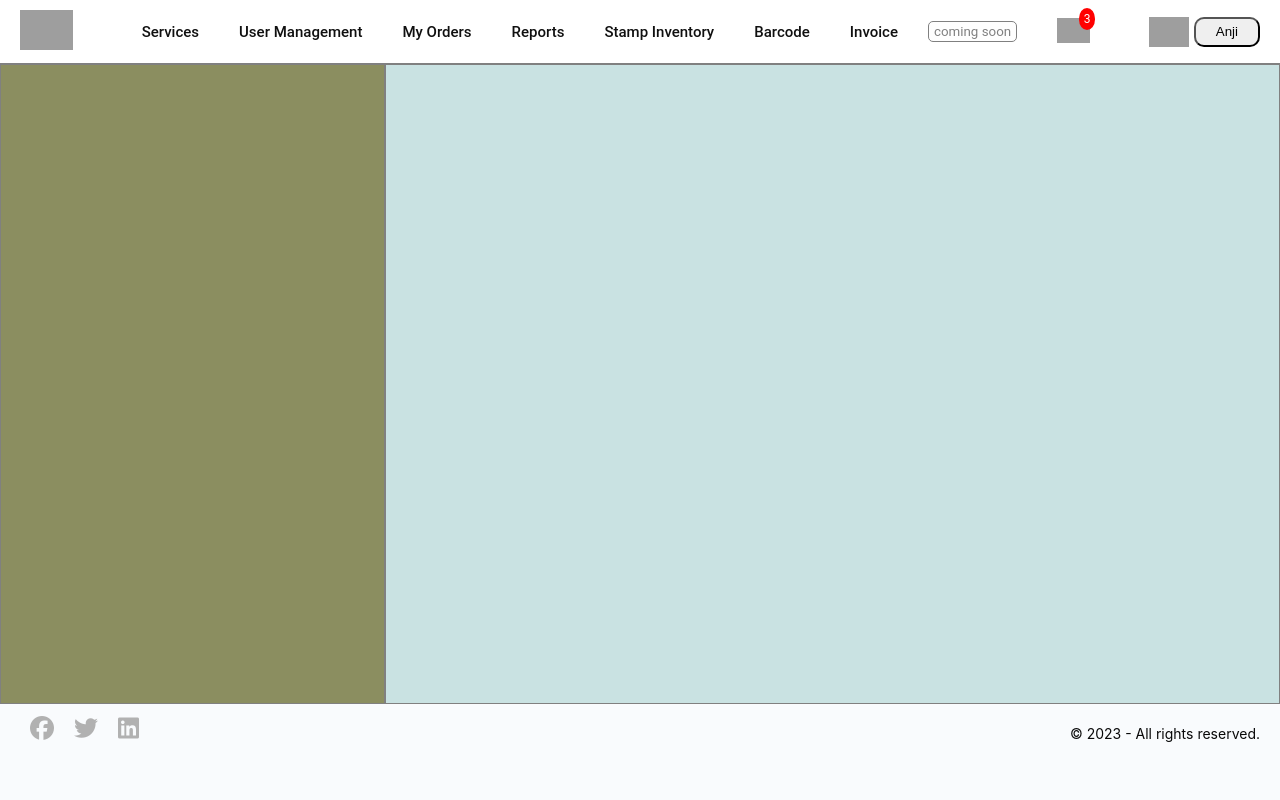
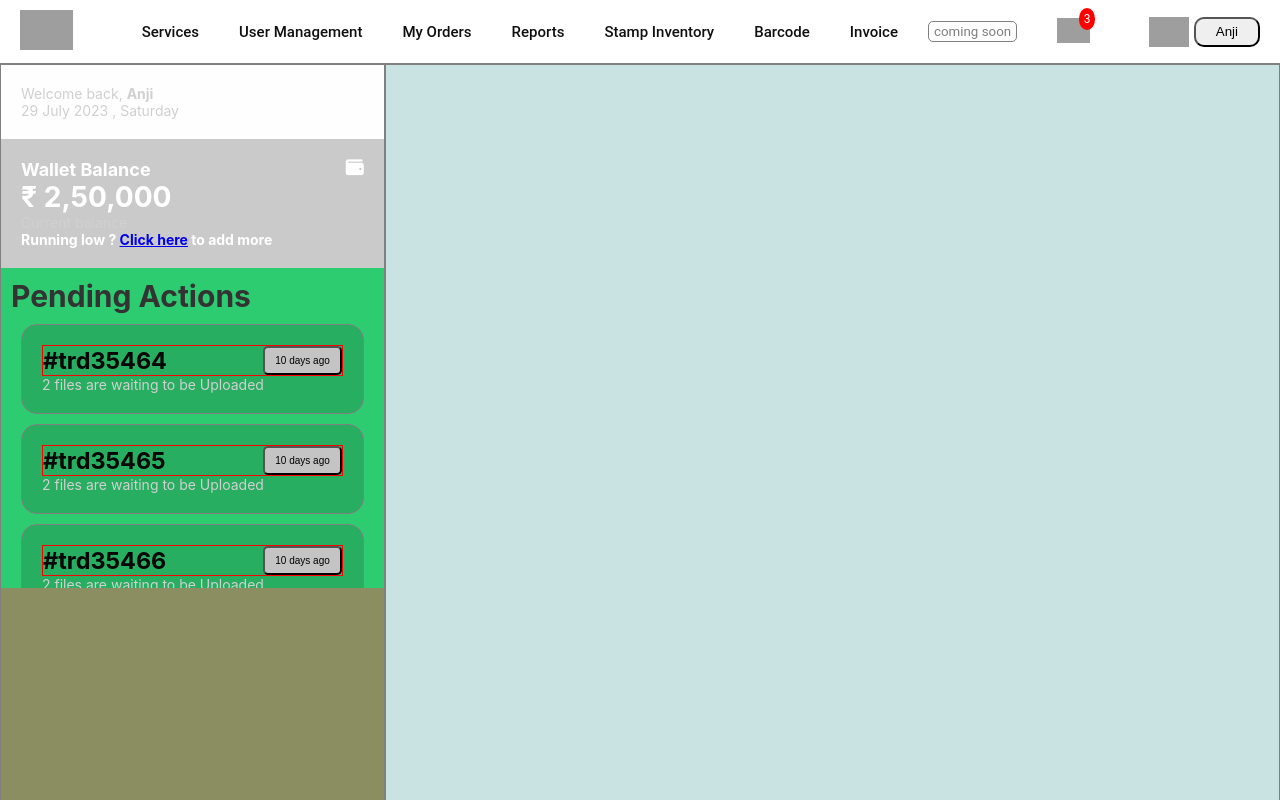
Before and after one commit to Anji515/Doqfy_App, an Angular app: page / in a window 1280 px wide. Shown: the top 800 px of the page. Built offline with nearby package versions, Linux system fonts and the light colour scheme; grey boxes are pictures that could not be loaded.

Commit message:
Left side container basic structure created

```diff
--- /dev/null
+++ b/src/app/Components/Left-component/left-box.component.css
@@ -0,0 +1,65 @@
+/* Left container */
+
+.left-box-1 {
+    background-color: #fffefe;
+    padding: 20px;
+    text-align: left;
+    font-size: 18px;
+  }
+
+  .left-box-2 {
+    background-color: #cbcaca;
+    color: white;
+    padding: 20px;
+    text-align: left;
+    font-size: 24px;
+  }
+
+  .left-box-2 div{
+    display: flex;
+    font-size: 18px;
+    justify-content: space-between;
+
+  }
+
+  p{
+    font-size: 14px;
+    color: rgb(208, 208, 208);
+  }
+
+  h4{
+    font-size: 14px;
+  }
+
+  button{
+    border-radius: 5px;
+    padding:0px 10px;
+    font-size: 10px;
+    background-color: rgb(196, 196, 196);
+  }
+
+  .left-box-3 {
+    display: flex;
+    flex-direction: column;
+    gap: 10px;
+    background-color: #2ecc71;
+    padding: 10px;
+    font-size: 20px;
+    overflow-y: auto; /* Add this line to enable scroll when content overflows */
+    max-height: 300px; /* Adjust the maximum height as needed */
+  }
+
+  .left-sub-box {
+    background-color: #27ae60;
+    border: 1px solid gray;
+    border-radius: 16px;
+    color: rgb(6, 6, 6);
+    padding: 20px;
+    margin: 0 10px;
+  }
+
+  .left-sub-box div{
+    display: flex;
+    border: 1px solid red;
+    justify-content: space-between;
+  }
--- /dev/null
+++ b/src/app/Components/Left-component/left-box.component.html
@@ -0,0 +1,20 @@
+<div class="left-box-1">
+    <p>Welcome back, <strong>Anji</strong></p>
+    <p>29 July 2023 , Saturday</p>
+  </div>
+<div class="left-box-2">
+  <div><strong>Wallet Balance</strong> <i class="fa-solid fa-wallet"></i></div>
+  <h3>₹ 2,50,000</h3>
+  <p>Current balance</p>
+  <h4>Running low ? <a href="#">Click here</a> to add more</h4>
+</div>
+<div class="left-box-3">
+  <h2>Pending Actions</h2>
+  <div class="left-sub-box" *ngFor="let item of data">
+    <div>
+      <h3>{{item.id}}</h3>
+      <button>{{item.daysAgo}} days ago</button>
+    </div>
+    <p>{{item.filesCount}} files are waiting to be Uploaded</p>
+  </div>
+</div>
--- /dev/null
+++ b/src/app/Components/Left-component/left-box.component.ts
@@ -0,0 +1,16 @@
+import { Component } from '@angular/core';
+
+@Component({
+  selector: 'app-left-box',
+  templateUrl: './left-box.component.html',
+  styleUrls: ['./left-box.component.css']
+})
+export class LeftComponent {
+  // Add any logic or functionality related to the footer here if needed
+  data = [
+    { id: '#trd35464', daysAgo: '10', filesCount: '2' },
+    { id: '#trd35465', daysAgo: '10', filesCount: '2' },
+    { id: '#trd35466', daysAgo: '10', filesCount: '2' }
+  ];
+
+}
--- a/src/app/app.component.css
+++ b/src/app/app.component.css
@@ -1,11 +1,12 @@
 .main-container{
     display: flex;
     width: 100%;
-    height: 80vh;
+    height: 120vh;
 }
 
 .left-container{
     flex: 3;
+    column-gap: 50px;
     border: 1px solid gray;
     background: #8b8e60;
 }
--- a/src/app/app.component.html
+++ b/src/app/app.component.html
@@ -305,7 +305,7 @@
 <app-navbar></app-navbar>
 <div class="main-container">
   <div class="left-container">
-
+   <app-left-box></app-left-box>
   </div>
   <div class="right-container">
 
--- a/src/app/app.module.ts
+++ b/src/app/app.module.ts
@@ -5,12 +5,14 @@ import { AppComponent } from './app.component';
 import { NavbarComponent } from './Components/Navbar/navbar.component';
 import { FlexLayoutModule } from '@angular/flex-layout';
 import { FooterComponent } from './Components/Footer/footer.component';
+import { LeftComponent } from './Components/Left-component/left-box.component';
 
 @NgModule({
   declarations: [
     AppComponent,
     NavbarComponent,
-    FooterComponent
+    FooterComponent,
+    LeftComponent
   ],
   imports: [
     BrowserModule,
```
